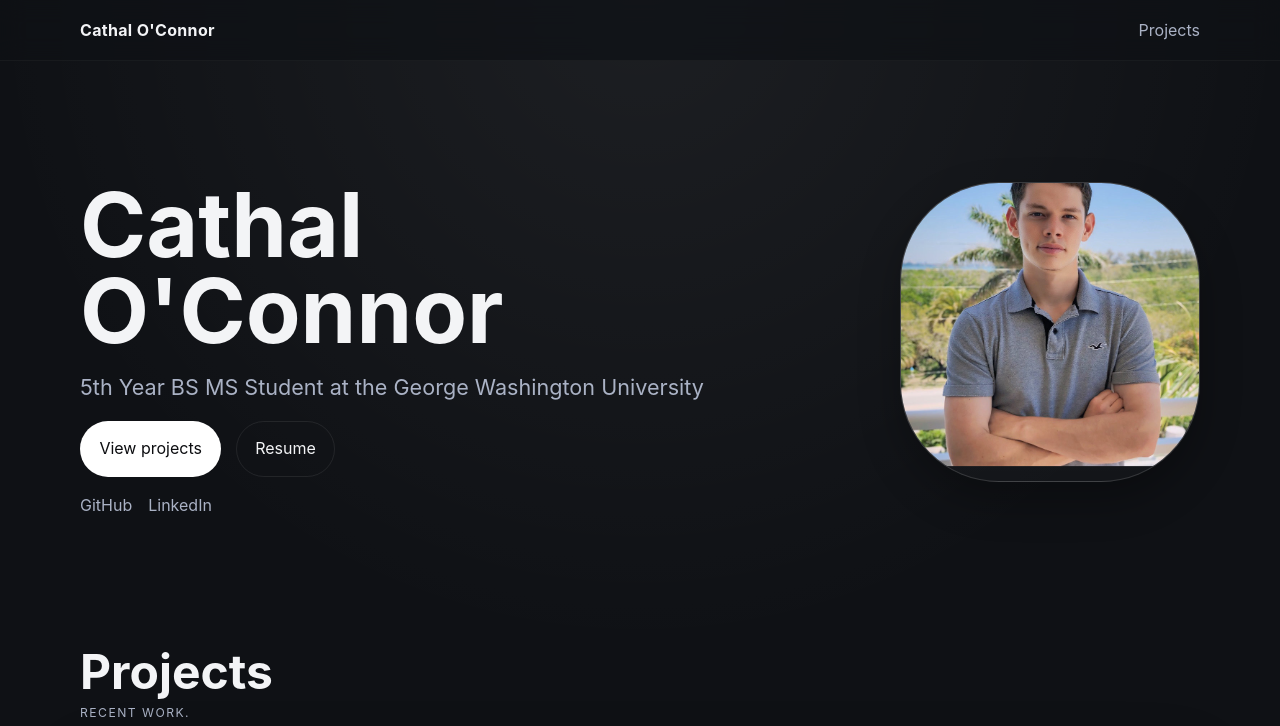
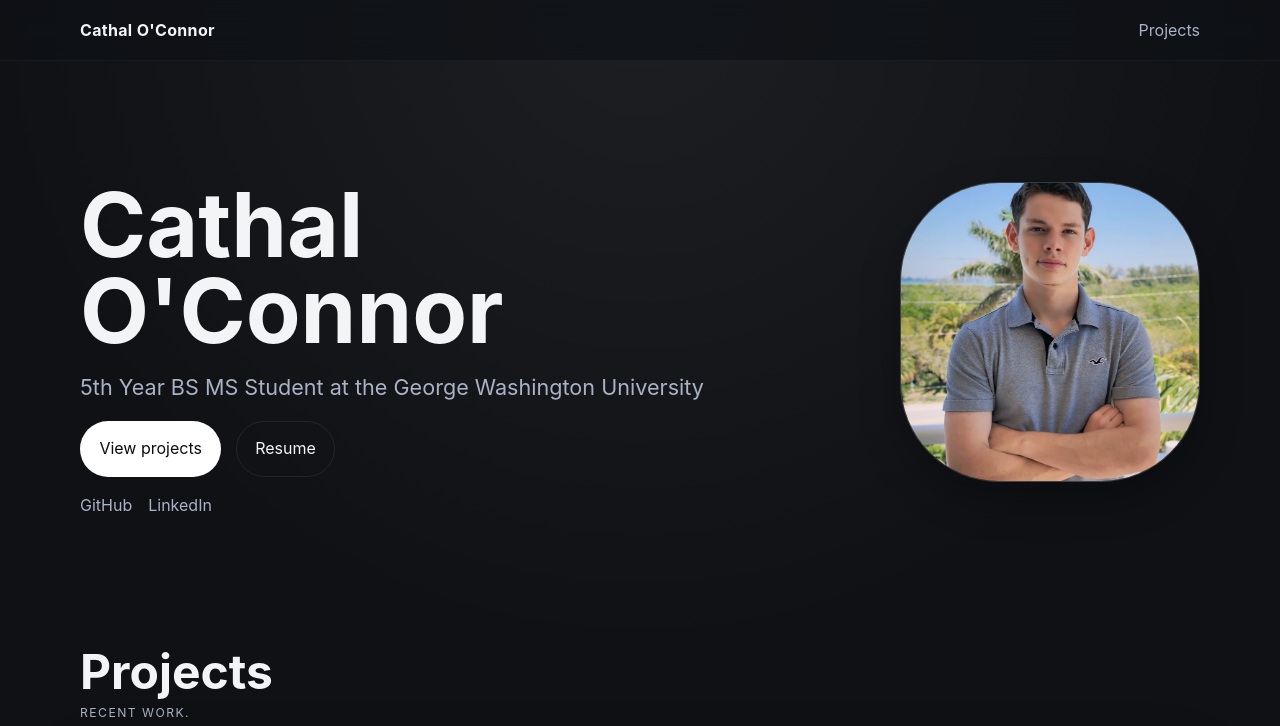
Before and after one commit to oconnortc03/oconnortc03.github.io, a Jekyll site: the page built from index.html, in a window 1280 px wide and 1400 px high. Shown: the top 726 px of the window. Built offline with Jekyll 4.4.1, drawn with Linux system fonts in a browser that asks for light colours; grey boxes are pictures that could not be loaded.

Commit message:
Headshot spacing

```diff
--- a/assets/css/style.css
+++ b/assets/css/style.css
@@ -150,7 +150,6 @@ h1 {
   width: 100%;
   height: 100%;
   object-fit: cover;
-  transform: translateY(-5%)
 }
 
 .lead {
```
